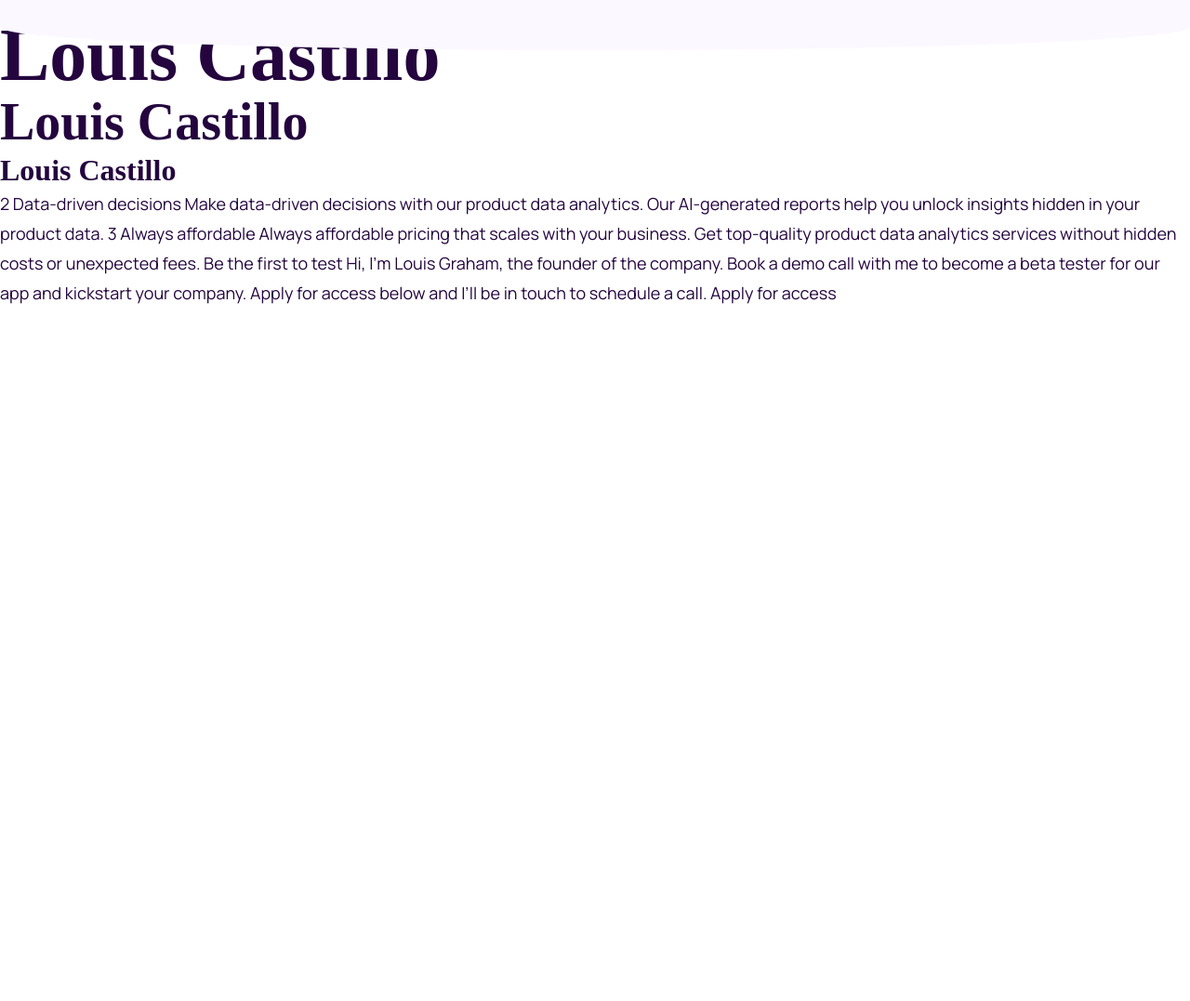
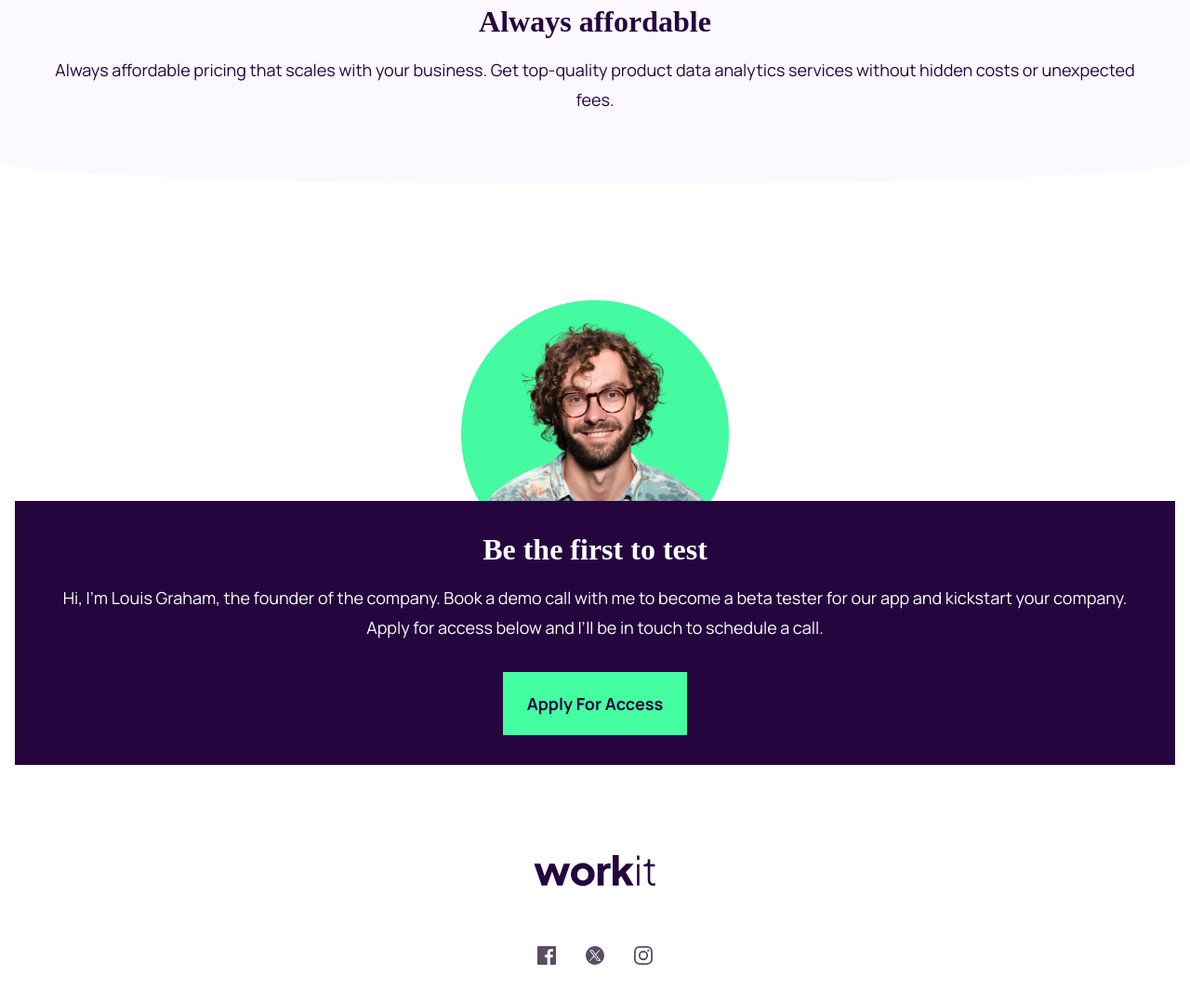
Before and after one commit to castillosdev/WorkIt-Landing-Page, a website: page src/index.html in a window 1280 px wide. Shown: the part 1115-2192 px from the top of the page at 93% size. Before the commit the page ends 1446 px from the top, so only its background shows below. Drawn offline with nearby package versions, Linux system fonts and the light colour scheme; files whose address does not match are found by name.

Commit message:
finished mobile dev

```diff
--- a/src/index.html
+++ b/src/index.html
@@ -10,6 +10,11 @@
 
     <title>Frontend Mentor | Workit landing page</title>
 </head>
+
+<header class="bg-dark-purple pt-5 pb-12 flex flex-row justify-between px-4 -my-1">
+        <img src="/assets/images/logo-light.svg" alt="" class="w-1/4">
+        <button class="text-white hover:text-eucalyptus border-b-2 border-eucalyptus transition-colors font-bold">Apply for access</button>
+</header>
 
 <body class="font-manrope antialiased">
     <!-- Purple Section -->
@@ -54,40 +59,33 @@
     </div>
 
     <!-- Bottom Section -->
-    <!--
-    <div>
-        <button class="bg-eucalyptus text-dark-purple py-4 px-6 hover:bg-opacity-0 hover:text-eucalyptus border-eucalyptus border-2 border-solid transition-all font-bold"> Apply for access</button>
-    </div>
-    <div>
-        <button class="text-white hover:text-eucalyptus border-b-2 border-eucalyptus transition-colors font-bold">Apply for access</button>
-    </div>
-    -->
 
-    <h1>Louis Castillo</h1>
-    <h2>Louis Castillo</h2>
-    <h4>Louis Castillo</h4>
-
-    2
-
-    Data-driven decisions
-
-    Make data-driven decisions with our product data analytics. Our AI-generated reports help
-    you unlock insights hidden in your product data.
-
-    3
-
-    Always affordable
-
-    Always affordable pricing that scales with your business. Get top-quality product data
-    analytics services without hidden costs or unexpected fees.
-
+    <div class="mt-40 flex flex-col items-center">
+        <img src="/assets/images/image-founder.webp" alt="founder" class="relative z-10 -mb-[4.5rem] w-72">
+        <div class="text-center flex flex-col items-center bg-dark-purple py-8 px-8 text-white relative z-20">
+            <h4 class="mb-4 text-white">
                 Be the first to test
-
+            </h4>
             Hi, I'm Louis Graham, the founder of the company. Book a demo call with me to become a
             beta tester for our app and kickstart your company. Apply for access below and I’ll be
             in touch to schedule a call.
 
-    Apply for access
 
+            <div>
+                <button class="bg-eucalyptus text-dark-purple py-4 px-6 hover:bg-opacity-0 hover:text-eucalyptus border-eucalyptus border-2 border-solid transition-all font-bold mt-8">Apply For Access</button>
+            </div>
+
+        </div>
+    </div>
 </body>
+<footer>
+    <div class="flex flex-col items-center w-52 mx-auto my-24">
+        <img src="/assets/images/logo-dark.svg" alt="dark logo" class="w-9/12 mb-16">
+        <div class="flex flex-row gap-8">
+            <a href=""> <img src="/assets/images/icon-facebook.svg" alt="Facebook" class="w-5"></a>
+            <a href=""> <img src="/assets/images/x-icon.svg" alt="X" class="w-5"></a>
+            <a href=""> <img src="/assets/images/icon-instagram.svg" alt="Instagram" class="w-5"></a>
+        </div>
+    </div>
+</footer>
 </html>
```
Also changed, not shown: assets/images/x-icon.svg (added), styles/output.css. Lines whose indentation alone changed are shown as unchanged.
